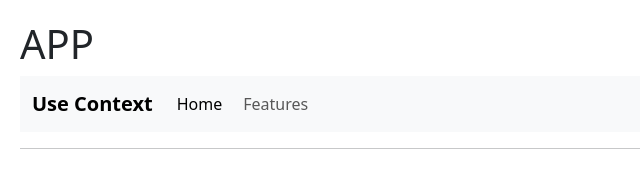
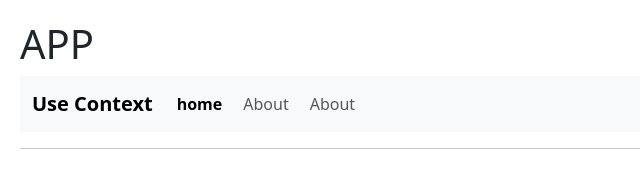
Before and after one commit to jsantamvcr/react-estudio, a React (Vite) app: page / in a window 1280 px wide. Shown: the top 173 px of the page, without its empty margins (0-640 px from the left). Built offline with nearby package versions, Linux system fonts and the light colour scheme.

Commit message:
add menu

```diff
--- a/src/09-useContext/NavBar.jsx
+++ b/src/09-useContext/NavBar.jsx
@@ -1,9 +1,8 @@
 import React from 'react';
-import { Link } from 'react-router-dom';
+import { NavLink} from 'react-router-dom';
 
 export const NavBar = () => {
-    return (
-        // <>
+    return (// <>
         //     <Link to="/">Home</Link>
         //     <Link to="/about">about</Link>
         //     <Link to="/login">login</Link>
@@ -11,18 +10,26 @@
 
         <nav className="navbar navbar-expand-lg bg-body-tertiary">
             <div className="container-fluid">
-                <Link className="navbar-brand" to="/">Use Context</Link>
+                <a className="navbar-brand" href="#">Use Context</a>
                 <div className="collapse navbar-collapse" id="navbarNav">
                     <ul className="navbar-nav">
-                        <li className="nav-item">
-                            <a className="nav-link active" aria-current="page" href="#">Home</a>
-                        </li>
-                        <li className="nav-item">
-                            <a className="nav-link" href="#">Features</a>
-                        </li>
+                        <NavLink
+                            className={({isActive}) => `nav-link ${isActive ? 'active' : ''}`}
+                            to="/">
+                            home
+                        </NavLink>
+                        <NavLink
+                            className={({isActive}) => `nav-link ${isActive ? 'active' : ''}`}
+                            to="/about">
+                            About
+                        </NavLink>
+                        <NavLink
+                            className={({isActive}) => `nav-link ${isActive ? 'active' : ''}`}
+                            to="/login">
+                            About
+                        </NavLink>
                     </ul>
                 </div>
             </div>
-        </nav>
-    );
+        </nav>);
 };
--- a/src/index.css
+++ b/src/index.css
@@ -27,3 +27,7 @@
     color: darkblue;
 
 }
+
+.active {
+    font-weight: bold;
+}
```
